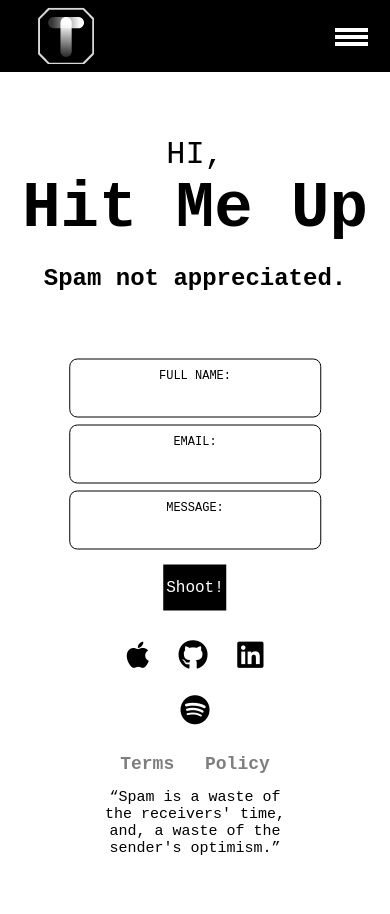
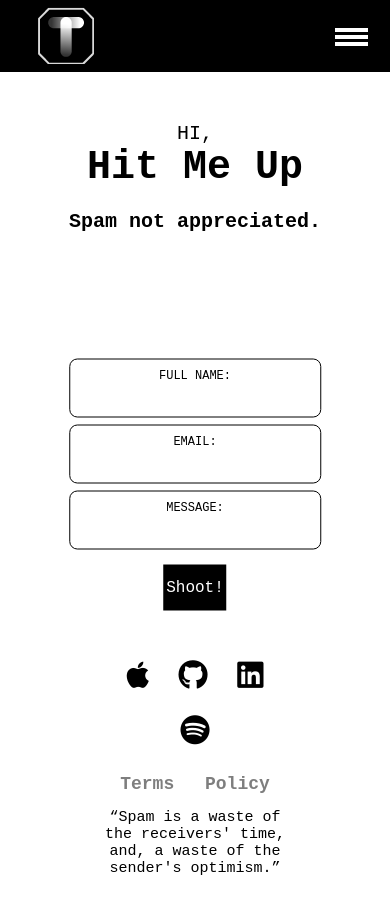
Before and after one commit to webster-sys/tanishqgupta, a plain HTML site: page contact.html in a window 390 px wide. Drawn offline with Linux system fonts and the light colour scheme.

Commit message:
Update contact.css

```diff
--- a/contact.css
+++ b/contact.css
@@ -302,5 +302,35 @@ nav {
 
     }
 
+    .grid .blog .footer {
 
+        display: flex;
+        flex-direction: column-reverse;
+    }
+
+    .item1 {
+
+        margin-top: 50px;
+    }
+
+    .item1 p {
+
+       font-size: 20px;
+
+    }
+
+    .item1 h1 {
+
+        font-size: 40px;
+    }
+
+    .item1 h2 {
+
+        font-size: 20px;
+    }
+
+    .footer {
+
+        margin: 20px 0px;
+    }
 }
```
